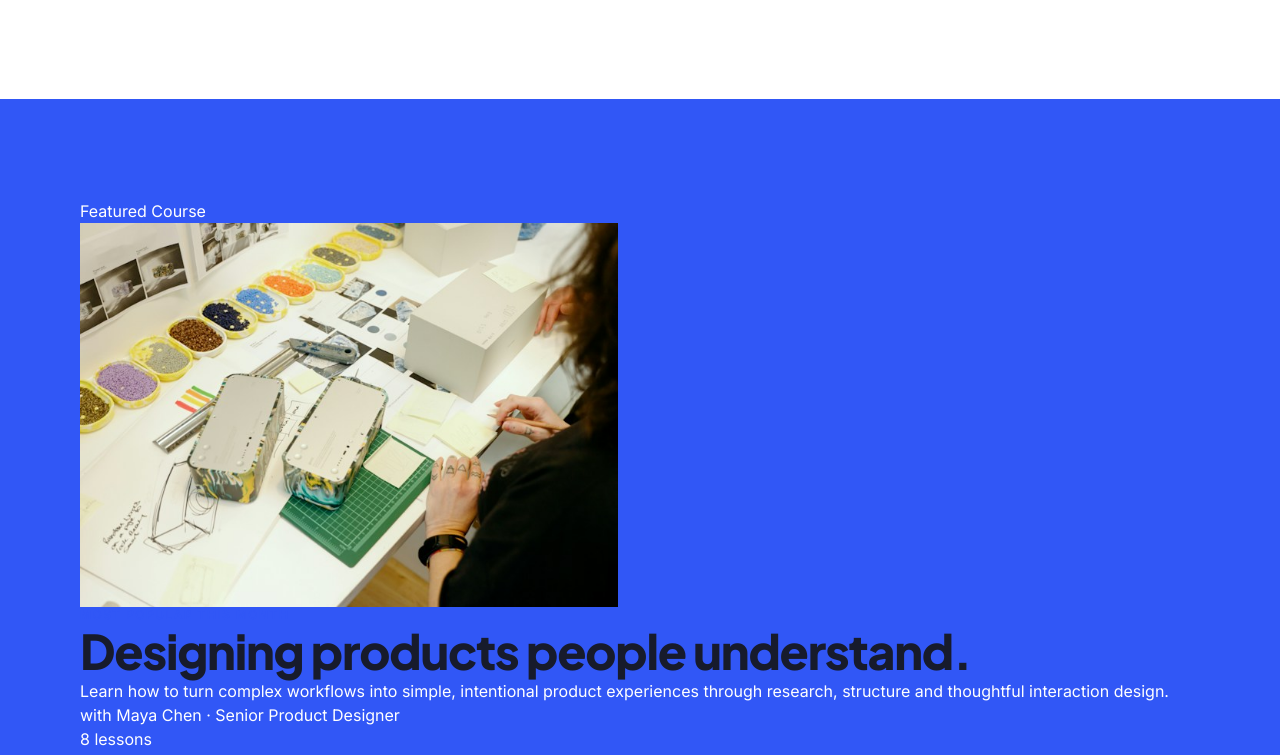
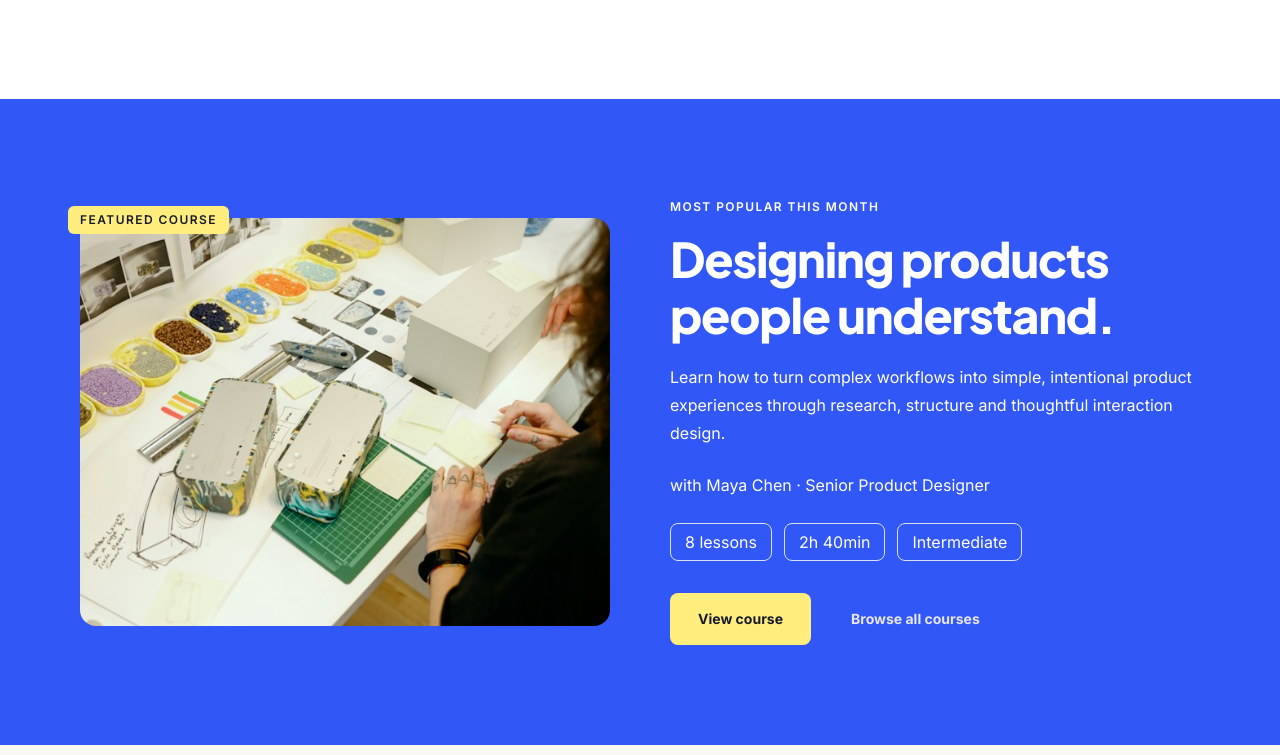
Before and after one commit to raresan/buzzvel-coding-test1-renan-alonso, a Next.js app: page / in a window 1280 px wide. Shown: the part 1920-2675 px from the top of the page. Built offline with nearby package versions, Linux system fonts and the light colour scheme.

Commit message:
feat: featured course section

```diff
--- a/app/components/sections/FeaturedCourse.tsx
+++ b/app/components/sections/FeaturedCourse.tsx
@@ -27,44 +27,53 @@ interface FeatureCourseProps {
 export default function FeaturedCourse({ data }: FeatureCourseProps) {
   return (
     <section className="bg-primary-blue text-white">
-      <div className="section-container">
-        <div>
-          <div>{data.badgeLabel}</div>
+      <div className="section-container grid grid-cols-1 lg:grid-cols-2 items-center gap-9.5 lg:gap-15">
+        <div className="relative">
+          <div className="text-xs tracking-[0.12em] uppercase font-semibold text-ink-primary bg-secondary-yellow py-1.5 px-3 rounded-md absolute -top-3 -left-3 z-1">
+            {data.badgeLabel}
+          </div>
 
-          <Image
-            src={data.courseImage.src}
-            alt={data.courseImage.alt}
-            width={538}
-            height={408}
-          />
+          <div className="rounded-2xl relative overflow-hidden w-full aspect-[1.3]">
+            <Image
+              src={data.courseImage.src}
+              alt={data.courseImage.alt}
+              fill
+              className="object-cover"
+            />
+          </div>
         </div>
 
         <div>
-          <h3>{data.eyebrow}</h3>
+          <h3 className="text-white">{data.eyebrow}</h3>
 
-          <h2>{data.title}</h2>
+          <h2 className="text-white mt-4">{data.title}</h2>
 
-          <p>{data.description}</p>
+          <p className="mt-5 text-sm lg:text-base leading-[1.7] lg:leading-[1.75]">
+            {data.description}
+          </p>
 
-          <p>
+          <p className="mt-6 text-sm lg:text-base leading-[1.7] lg:leading-[1.75]">
             with {data.author.name} · {data.author.title}
           </p>
 
-          <ul>
+          <ul className="mt-6 flex gap-3 flex-wrap">
             {data.labels.map((label, index) => (
-              <li key={index}>{label}</li>
+              <li
+                key={index}
+                className="border border-line h-9.5 px-3.5 flex items-center rounded-lg whitespace-nowrap"
+              >
+                {label}
+              </li>
             ))}
           </ul>
 
-          <div>
+          <div className="mt-8 flex flex-col lg:flex-row gap-3">
             <Button href={data.primaryCta.href} variant="tertiary">
               {data.primaryCta.label}
-              {/* <Icon name="arrow" /> */}
             </Button>
 
             <Button href={data.secondaryCta.href} variant="ghost">
               {data.secondaryCta.label}
-
               {/* <Icon name="arrow" /> */}
             </Button>
           </div>
```
